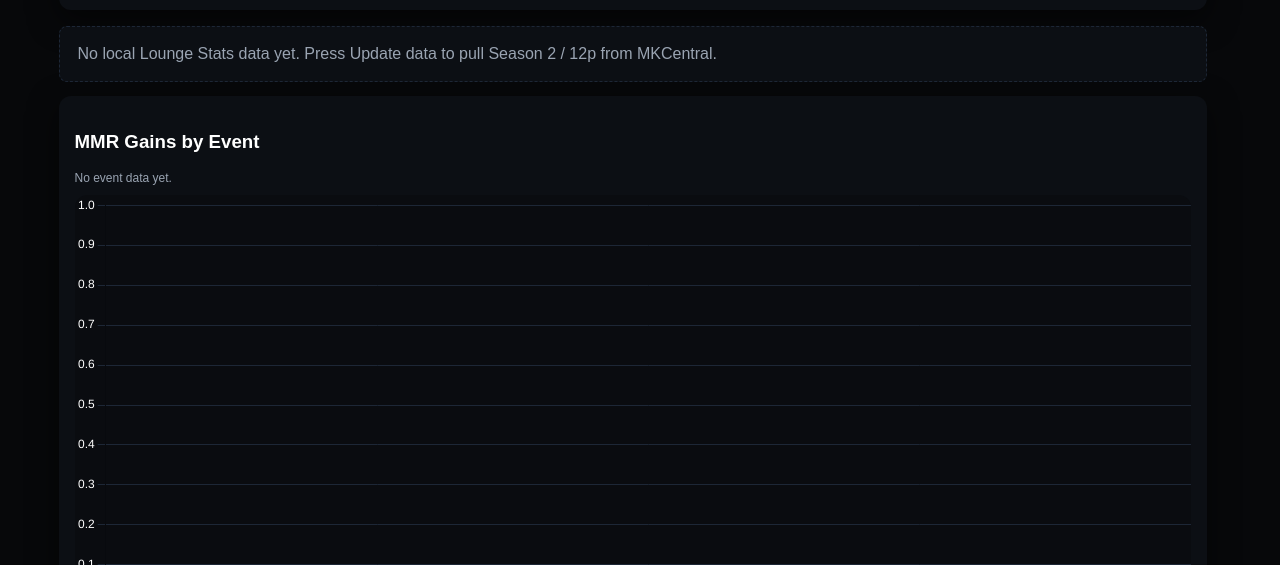
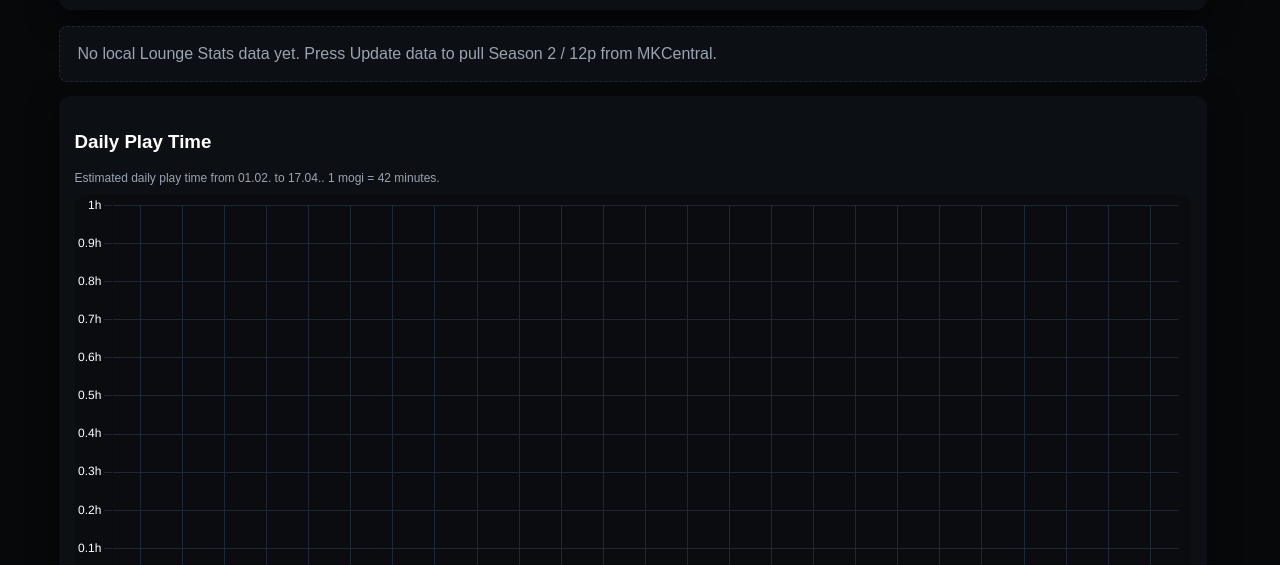
Before and after one commit to ayteekafa/mkwt, a plain HTML site: page lounge-stats.html in a window 1280 px wide. Shown: the part 235-800 px from the top of the page. Drawn offline with nearby package versions, Linux system fonts and the light colour scheme.

Commit message:
Add files via upload

```diff
--- a/lounge-stats.html
+++ b/lounge-stats.html
@@ -52,8 +52,8 @@
   <section class="card">
     <div class="sectionHead">
       <div>
-        <h3>MMR Gains by Event</h3>
-        <div class="muted" id="mkcChartMeta">Waiting for local data.</div>
+        <h3>Daily Play Time</h3>
+        <div class="muted" id="mkcChartMeta">Estimated daily play time across Season 2.</div>
       </div>
     </div>
     <div class="mkcChartWrap"><canvas id="chartMkcDelta"></canvas></div>
--- a/mkcentral.js
+++ b/mkcentral.js
@@ -3,6 +3,8 @@
   const DEFAULT_PLAYER_REF = "";
   const SEASON = "2";
   const PLAYER_COUNT = "12";
+  const SEASON_START_DATE = "2026-02-01";
+  const AVG_MOGI_MINUTES = 42;
   const SUPABASE_URL = "https://imxlssgtzzdfgdscubdx.supabase.co";
   const SUPABASE_ANON = "eyJhbGciOiJIUzI1NiIsInR5cCI6IkpXVCJ9.eyJpc3MiOiJzdXBhYmFzZSIsInJlZiI6ImlteGxzc2d0enpkZmdkc2N1YmR4Iiwicm9sZSI6ImFub24iLCJpYXQiOjE3NjgxMjI2NDYsImV4cCI6MjA4MzY5ODY0Nn0.b5nRQ1ryAC4_TMrmC5qIXx7Gm2hDzrR51Z6RVks2Wg4";
   const $ = (id) => document.getElementById(id);
@@ -230,6 +232,15 @@
     return (n > 0 ? "+" : "") + fmtNumber(n, decimals);
   }
 
+  function fmtDurationMinutes(value){
+    const totalMinutes = Math.max(0, Math.round(Number(value) || 0));
+    const hours = Math.floor(totalMinutes / 60);
+    const minutes = totalMinutes % 60;
+    if(hours && minutes) return `${hours}h ${minutes}m`;
+    if(hours) return `${hours}h`;
+    return `${minutes}m`;
+  }
+
   function fmtPct(value){
     const n = Number(value);
     if(!Number.isFinite(n)) return "-";
@@ -247,6 +258,31 @@
       hour: "2-digit",
       minute: "2-digit",
     });
+  }
+
+  function fmtDateShort(value){
+    if(!value) return "-";
+    const date = value instanceof Date ? value : new Date(value);
+    if(!Number.isFinite(date.getTime())) return String(value);
+    return date.toLocaleDateString("de-DE", {
+      day: "2-digit",
+      month: "2-digit",
+    });
+  }
+
+  function toLocalDateKey(value){
+    const date = value instanceof Date ? value : new Date(value);
+    if(!Number.isFinite(date.getTime())) return "";
+    const y = date.getFullYear();
+    const m = String(date.getMonth() + 1).padStart(2, "0");
+    const d = String(date.getDate()).padStart(2, "0");
+    return `${y}-${m}-${d}`;
+  }
+
+  function dateFromKey(key){
+    const match = String(key || "").match(/^(\d{4})-(\d{2})-(\d{2})$/);
+    if(!match) return null;
+    return new Date(Number(match[1]), Number(match[2]) - 1, Number(match[3]));
   }
 
   function escapeHtml(value){
@@ -421,6 +457,7 @@
       : null;
     const last10 = statEvents.slice(-10);
     const last50 = statEvents.slice(-50);
+    const last50Mmr = last50.map((event) => Number(event.mmr_after)).filter(Number.isFinite);
     const bestEvent = statEvents.slice().sort((a, b) => Number(b.mmr_delta) - Number(a.mmr_delta))[0] || null;
     const worstEvent = statEvents.slice().sort((a, b) => Number(a.mmr_delta) - Number(b.mmr_delta))[0] || null;
 
@@ -437,8 +474,9 @@
       neutral,
       last10Gain: sum(last10.map((event) => event.mmr_delta)),
       last10Count: last10.length,
-      last50Avg: last50.length ? sum(last50.map((event) => event.mmr_delta)) / last50.length : null,
+      last50MmrAvg: last50Mmr.length ? sum(last50Mmr) / last50Mmr.length : null,
       last50Count: last50.length,
+      seasonMinutes: statEvents.length * AVG_MOGI_MINUTES,
       bestEvent,
       worstEvent,
       officialEvents: parseNumber(summary?.["Events Played"]),
@@ -489,7 +527,8 @@
       card("Events", fmtNumber(derived.eventCount), derived.officialEvents ? `Official: ${fmtNumber(derived.officialEvents)}` : "Local synced"),
       card("Total Gain", fmtDelta(derived.totalGain), "Merged local history", gainClass(derived.totalGain)),
       card("Avg Gain", derived.avgGain == null ? "-" : fmtSigned(derived.avgGain), "Per event", gainClass(derived.avgGain)),
-      card("Avg Last 50", derived.last50Avg == null ? "-" : fmtSigned(derived.last50Avg), `${derived.last50Count} events`, gainClass(derived.last50Avg)),
+      card("Avg Last 50", derived.last50MmrAvg == null ? "-" : fmtNumber(derived.last50MmrAvg), `${derived.last50Count} events | average MMR`),
+      card("Season Hours", fmtDurationMinutes(derived.seasonMinutes), `${derived.eventCount} mogis x ${AVG_MOGI_MINUTES}m`),
       card("Winrate", fmtPct(derived.winrate), `${derived.wins} W / ${derived.losses} L / ${derived.neutral} even`),
       card("Last 10 Gain", fmtDelta(derived.last10Gain), `${derived.last10Count} events`, gainClass(derived.last10Gain)),
       card("Best Event", derived.bestEvent ? fmtDelta(derived.bestEvent.mmr_delta) : "-", derived.bestEvent?.event || "", gainClass(derived.bestEvent?.mmr_delta)),
@@ -541,14 +580,46 @@
     return getComputedStyle(document.documentElement).getPropertyValue(name).trim() || fallback;
   }
 
+  function buildDailyPlaySeries(events){
+    const countsByDay = new Map();
+    getStatEvents(events).forEach((event) => {
+      const key = toLocalDateKey(event.created_at);
+      if(!key) return;
+      countsByDay.set(key, (countsByDay.get(key) || 0) + 1);
+    });
+
+    const startDate = dateFromKey(SEASON_START_DATE) || new Date();
+    startDate.setHours(0, 0, 0, 0);
+    const today = new Date();
+    today.setHours(0, 0, 0, 0);
+
+    const labels = [];
+    const dateKeys = [];
+    const mogis = [];
+    const minutes = [];
+
+    for(let cursor = new Date(startDate); cursor <= today; cursor.setDate(cursor.getDate() + 1)){
+      const day = new Date(cursor);
+      const key = toLocalDateKey(day);
+      const count = countsByDay.get(key) || 0;
+      dateKeys.push(key);
+      labels.push(fmtDateShort(day));
+      mogis.push(count);
+      minutes.push(count * AVG_MOGI_MINUTES);
+    }
+
+    return { labels, dateKeys, mogis, minutes };
+  }
+
   function renderCharts(events){
     if(typeof Chart === "undefined") return;
     const statEvents = getStatEvents(events).filter((event) => Number.isFinite(event.mmr_delta));
+    const dailySeries = buildDailyPlaySeries(events);
     const labels = statEvents.map((event, index) => String(index + 1));
     const deltas = statEvents.map((event) => event.mmr_delta);
     const mmr = statEvents.map((event) => event.mmr_after);
     const chartMeta = $("mkcChartMeta");
-    if(chartMeta) chartMeta.textContent = statEvents.length ? `${statEvents.length} events, oldest to newest.` : "No event data yet.";
+    if(chartMeta) chartMeta.textContent = `Estimated daily play time from ${fmtDateShort(dateFromKey(SEASON_START_DATE) || SEASON_START_DATE)} to ${fmtDateShort(new Date())}. 1 mogi = ${AVG_MOGI_MINUTES} minutes.`;
 
     const textColor = cssVar("--text", "#fff");
     const gridColor = cssVar("--border", "rgba(255,255,255,.2)");
@@ -556,17 +627,28 @@
       const event = statEvents[items?.[0]?.dataIndex];
       return event ? `${event.event} (${fmtDate(event.created_at)})` : "";
     };
+    const dailyTooltipTitle = (items) => {
+      const key = dailySeries.dateKeys[items?.[0]?.dataIndex];
+      const date = dateFromKey(key);
+      return date ? date.toLocaleDateString("de-DE", {
+        weekday: "short",
+        year: "numeric",
+        month: "2-digit",
+        day: "2-digit",
+      }) : "";
+    };
+    const dailyHours = dailySeries.minutes.map((value) => Number((value / 60).toFixed(2)));
 
     chartDelta?.destroy();
     chartDelta = new Chart($("chartMkcDelta"), {
       type: "bar",
       data: {
-        labels,
+        labels: dailySeries.labels,
         datasets: [{
-          label: "MMR Delta",
-          data: deltas,
-          backgroundColor: deltas.map((v) => v >= 0 ? "rgba(77,163,25,.82)" : "rgba(255,80,80,.82)"),
-          borderColor: deltas.map((v) => v >= 0 ? "rgb(77,163,25)" : "rgb(255,80,80)"),
+          label: "Daily Play Time",
+          data: dailyHours,
+          backgroundColor: "rgba(78,124,255,.82)",
+          borderColor: "rgb(78,124,255)",
           borderWidth: 1,
         }],
       },
@@ -575,15 +657,21 @@
         maintainAspectRatio: false,
         scales: {
           x: { ticks: { color: textColor, maxRotation: 0, autoSkip: true }, grid: { color: gridColor } },
-          y: { ticks: { color: textColor }, grid: { color: gridColor } },
+          y: {
+            ticks: {
+              color: textColor,
+              callback: (value) => `${value}h`,
+            },
+            grid: { color: gridColor },
+          },
         },
         plugins: {
           legend: { display: false },
           tooltip: {
             callbacks: {
-              title: tooltipTitle,
-              label: (ctx) => `Delta: ${fmtDelta(ctx.parsed.y)}`,
-              afterLabel: (ctx) => `MMR after: ${fmtNumber(statEvents[ctx.dataIndex]?.mmr_after)}`,
+              title: dailyTooltipTitle,
+              label: (ctx) => `Play time: ${fmtDurationMinutes(dailySeries.minutes[ctx.dataIndex])}`,
+              afterLabel: (ctx) => `Mogis: ${dailySeries.mogis[ctx.dataIndex]}`,
             },
           },
         },
```
Also changed, not shown: mkcentral.html (+2 -2 lines).
